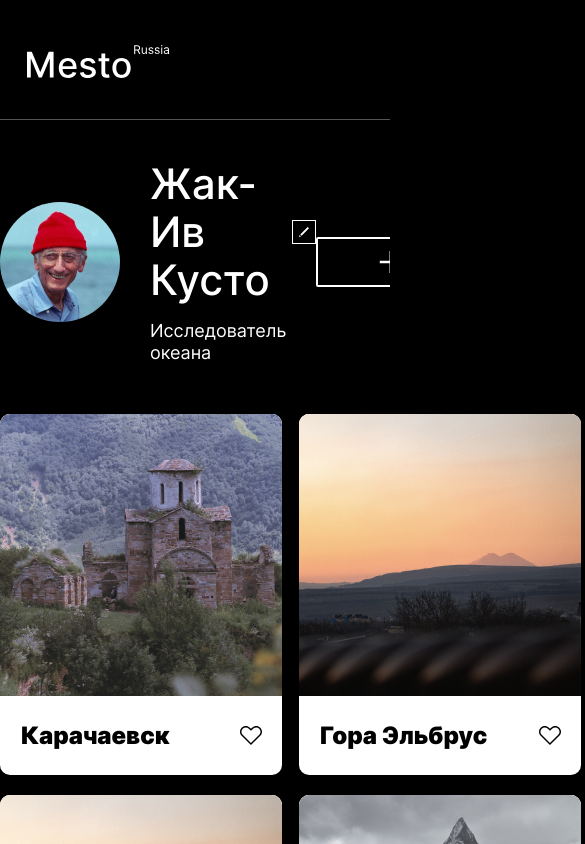
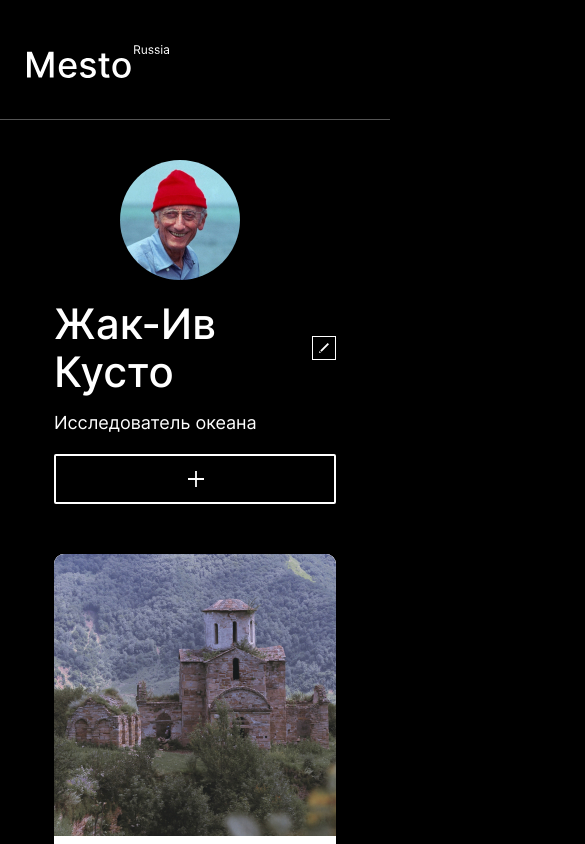
Before and after one commit to maximimaximimaxim/mesto, a plain HTML site: page index.html in a window 390 px wide. Shown: the top 844 px of the page, 585 px wide, since content can reach past the window. Drawn offline with Linux system fonts and the light colour scheme.

Commit message:
adaptive ready

```diff
--- a/blocks/elements/__list/elements__list.css
+++ b/blocks/elements/__list/elements__list.css
@@ -1,10 +1,18 @@
 .elements__list {
   display: grid;
-  grid-template-columns: repeat(3, 1fr);
+  grid-template-columns: repeat(3, minmax(200px, 1fr));
   gap: 20px 17px;
 }
 
-@media screen and (max-width: 320px) {
+@media screen and (max-width: 700px) {
+  .elements__list {
+    grid-template-columns: repeat(2, minmax(150px, max-content));
+    gap: 15px 12px;
+    justify-content: center;
+  }
+}
+
+@media screen and (max-width: 500px) {
   .elements__list {
     grid-template-columns: auto;
     gap: 20px;
--- a/blocks/elements/elements.css
+++ b/blocks/elements/elements.css
@@ -1,9 +1,16 @@
 .elements {
   max-width: 880px;
+}
+
+@media screen and (max-width: 920px) {
+  .elements {
+    padding: 0 27px;
+  }
 }
 
 @media screen and (max-width: 320px) {
   .elements {
     max-width: 282px;
+    padding: 0;
   }
 }
--- a/blocks/footer/footer.css
+++ b/blocks/footer/footer.css
@@ -4,8 +4,15 @@
 
 }
 
+@media screen and (max-width: 920px) {
+  .footer {
+    padding: 0 27px;
+  }
+}
+
 @media screen and (max-width: 320px) {
   .footer {
+    padding: 0;
     max-width: 282px;
   }
 }
--- a/blocks/profile/__add-button/profile__add-button.css
+++ b/blocks/profile/__add-button/profile__add-button.css
@@ -14,7 +14,18 @@
   outline: none;
 }
 
-@media screen and (max-width: 320px) {
+@media screen and (max-width: 750px) {
+  .profile__add-button {
+    margin-left: 0;
+    grid-column-start: 1;
+    grid-column-end: 3;
+    justify-self: end;
+
+  }
+}
+
+
+@media screen and (max-width: 450px) {
   .profile__add-button {
     width: 282px;
     height: 50px;
--- a/blocks/profile/profile.css
+++ b/blocks/profile/profile.css
@@ -7,9 +7,26 @@
   align-items: center;
 }
 
-@media screen and (max-width: 320px) {
+@media screen and (max-width: 920px) {
   .profile {
+    padding: 0 27px;
+  }
+}
+
+@media screen and (max-width: 750px) {
+  .profile {
+    display: grid;
+    grid-template-columns: 120px minmax(1fr, 2fr);
+    gap: 20px;
+  }
+}
+
+
+@media screen and (max-width: 450px) {
+  .profile {
+    padding: 0;
     max-width: 282px;
+    display: flex;
     flex-direction: column;
     justify-content: flex-start;
     align-items: center;
```
Also changed, not shown: pages/index.css (+0 -43 lines).
